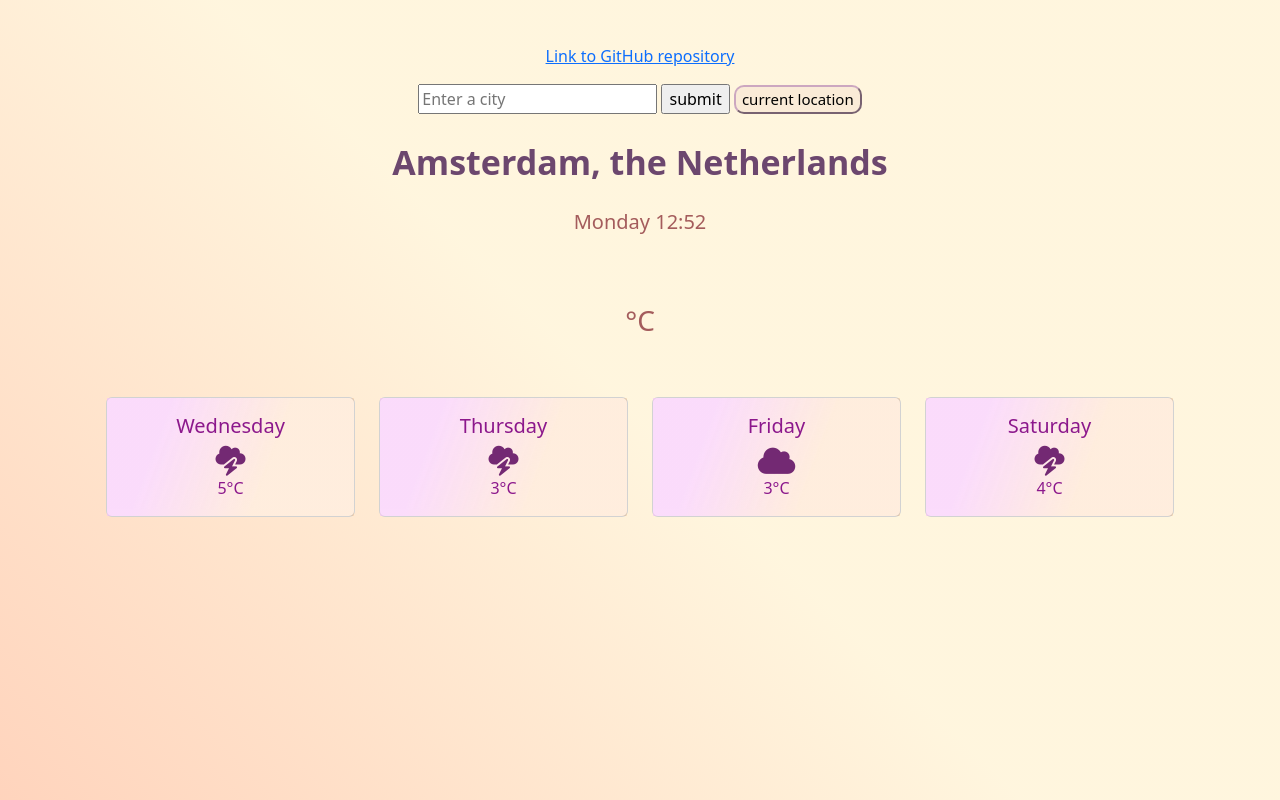
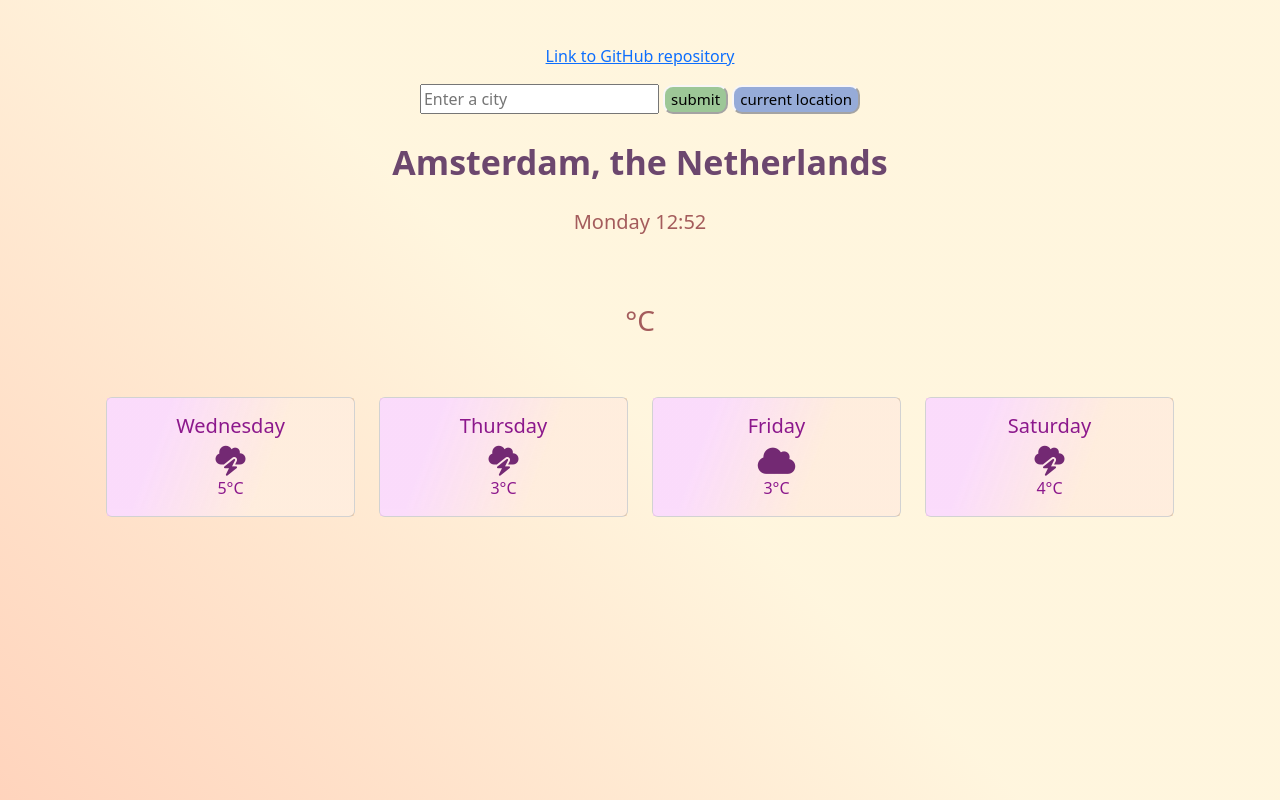
Before and after one commit to naragoncalves/weather-app-shecodes, a website built with Parcel: page index.html in a window 1280 px wide. Built offline with nearby package versions, Linux system fonts and the light colour scheme.

Commit message:
updated button

```diff
--- a/index.html
+++ b/index.html
@@ -37,7 +37,12 @@
         autocomplete="off"
         id="city-input"
       />
-      <input type="submit" value="submit" placeholder="Send" />
+      <input
+        class="submit-button"
+        type="submit"
+        value="submit"
+        placeholder="Send"
+      />
       <input
         id="location-button"
         class="button-style"
--- a/src/styles.css
+++ b/src/styles.css
@@ -73,8 +73,15 @@ card-color {
 }
 
 .button-style {
-  border-color: rgb(204, 167, 192);
-  background-color: antiquewhite;
+  border-color: rgb(248, 246, 247);
+  background-color: rgb(150, 171, 216);
+  font-size: 15px;
+  border-radius: 10px;
+}
+
+.submit-button {
+  border-color: rgb(248, 246, 247);
+  background-color: rgb(157, 199, 151);
   font-size: 15px;
   border-radius: 10px;
 }
```
